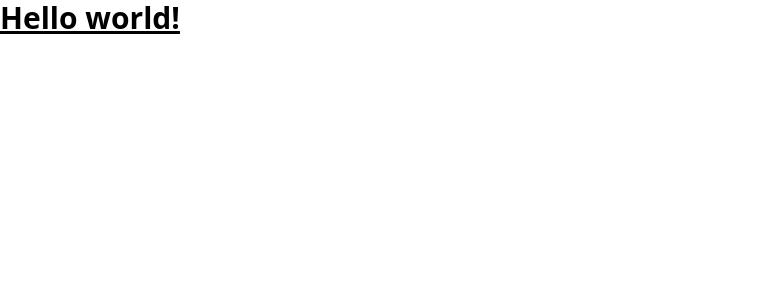
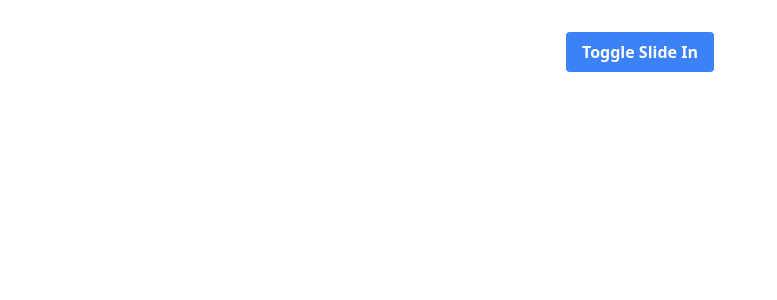
Before and after one commit to Nishan9t/react-components, a React (Create React App) app: page / in a window 1280 px wide. Shown: the top 300 px of the page, without its empty margins (0-777 px from the left). Built offline with nearby package versions, Linux system fonts and the light colour scheme.

Commit message:
working on sideincomponent

```diff
--- a/src/App.js
+++ b/src/App.js
@@ -1,12 +1,11 @@
 
 import './App.css';
+import SlideInComponent from './components/SlideInComponent';
 
 function App() {
   return (
     <div>
-    <h1 className="text-3xl font-bold underline">
-    Hello world!
-  </h1>
+    <SlideInComponent/>
 
     </div>
   );
--- /dev/null
+++ b/src/components/SlideInComponent.jsx
@@ -0,0 +1,40 @@
+import React, { useState } from "react";
+
+
+const SlideInComponent = () => {
+
+
+  const [isVisible, setIsVisible] = useState(false);
+
+  const toggleVisibility = () => {
+    setIsVisible(!isVisible);
+  };
+
+  return (
+    <div className="flex flex-col items-center mt-8">
+      <button
+        className="bg-blue-500 hover:bg-blue-700 text-white font-bold py-2 px-4 rounded"
+        onClick={toggleVisibility}
+      >
+        Toggle Slide In
+      </button>
+
+      {isVisible && (
+        <div className="fixed inset-0 flex left-0 z-50 ">
+          <div className=" relative left-0 bg-white p-8 rounded shadow-lg transform translate-x-full transition-transform duration-700">
+            <h2 className="text-2xl font-bold mb-4">Slide In Content</h2>
+            <p>This content slides in from the right.</p>
+            <button
+              className="mt-4 bg-red-500 hover:bg-red-700 text-white font-bold py-2 px-4 rounded"
+              onClick={toggleVisibility}
+            >
+              Close
+            </button>
+          </div>
+        </div>
+      )}
+    </div>
+  );
+};
+
+export default SlideInComponent;
```
